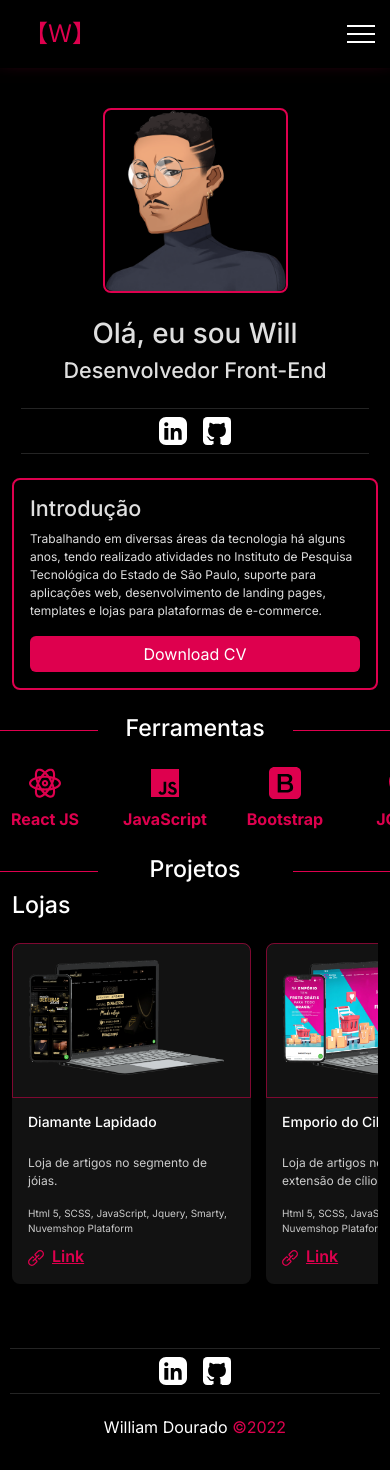
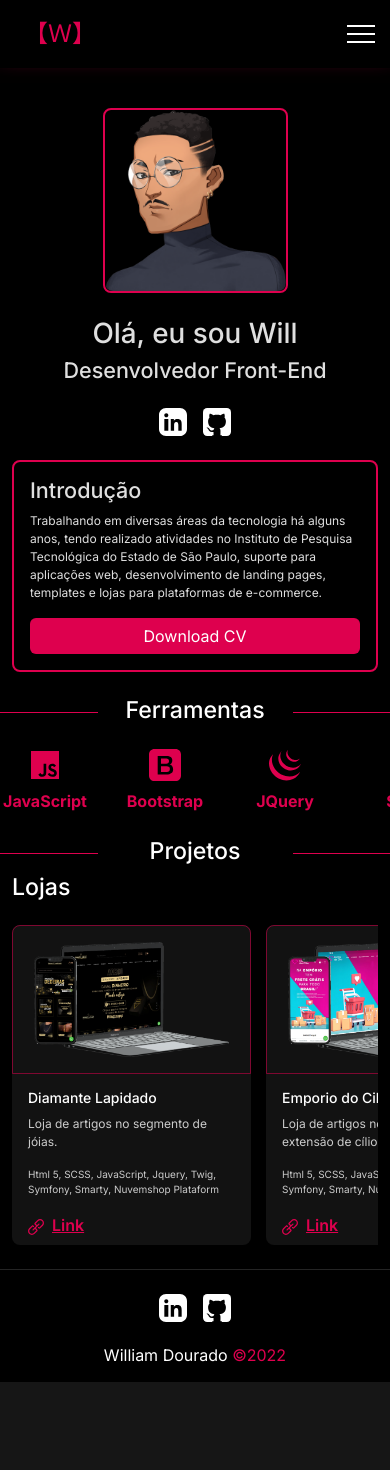
Before and after one commit to WillDFz/react-portfolio, a Next.js app: page / in a window 390 px wide. After the commit the page ends 1382 px from the top, so only its background shows below. Built offline with nearby package versions, Linux system fonts and the light colour scheme.

Commit message:
Feat: Responsive Desktop

```diff
--- a/src/components/Sections/Introduction/index.jsx
+++ b/src/components/Sections/Introduction/index.jsx
@@ -15,20 +15,19 @@ const Introduction = () => {
             className={`${styles.introductionSection} pb-4 mt-5`}
         >
             <Container>
-                <Row>
+                <Row className="justify-content-lg-center">
                     <Col xs={12} lg={3}>
                         <Avatar />
                     </Col>
-                    <Col xs={12} lg={4} className="text-center mt-4">
+                    <Col xs={12} lg={4} className="text-center d-lg-flex align-items-lg-center  mt-4">
                         <div className={`${styles.titleContainer}`}>
                             <h1>Olá, eu sou Will</h1>
                             <h4>Desenvolvedor Front-End</h4>
+                            <SocialLinks className="d-none d-lg-block mb-4" />
                         </div>
                     </Col>
-                    <Col xs={12} className="mb-4">
-                        <SocialLinks />
-                    </Col>
-                    <Col xs={12} lg={6}>
+
+                    <Col xs={12} lg={8}>
                         <div className={`${styles.introductionWrapper}`}>
                             <div className={`${styles.textContainer}`}>
                                 <h4>Introdução</h4>
--- a/src/components/Sections/Projects/Stores/index.jsx
+++ b/src/components/Sections/Projects/Stores/index.jsx
@@ -1,5 +1,5 @@
 import React from "react";
-import Image from 'next/image'
+import Image from "next/image";
 import { Col, Container, Row } from "react-bootstrap";
 
 import styles from "./styles.module.scss";
@@ -27,13 +27,13 @@ const Stores = () => {
                             spaceBetween={15}
                             slidesPerView={1.5}
                             autoplay={{
-                                delay: 5000,
+                                delay: 3000,
                             }}
                             loop={true}
                             modules={[Autoplay]}
                             breakpoints={{
                                 1024: {
-                                    slidesPerView: 4,
+                                    slidesPerView: 3.75,
                                 },
                             }}
                             observer={true}
@@ -44,10 +44,14 @@ const Stores = () => {
                                         <div
                                             className={`${styles.itemImageContainer}`}
                                         >
-                                            <Image  src={`/${store.image}`} width={195} height={115} />
+                                            <Image
+                                                src={`/${store.image}`}
+                                                width={195}
+                                                height={115}
+                                            />
                                         </div>
                                         <div
-                                            className={`${styles.cardBody} p-3`}
+                                            className={`${styles.cardBody} p-3 pb-0`}
                                         >
                                             <h6
                                                 className={`${styles.storeName}`}
@@ -64,7 +68,8 @@ const Stores = () => {
                                             >
                                                 {store?.tools}
                                             </div>
-                                            <div className="cardFooter">
+                                        </div>
+                                        <div className={`${styles.cardFooter} ps-3 pb-2`}>
                                             <a
                                                 href={store?.url}
                                                 className={`${styles.storeLink}`}
@@ -80,7 +85,6 @@ const Stores = () => {
                                             </a>
                                         </div>
                                     </div>
-                                    </div>
                                 </SwiperSlide>
                             ))}
                         </Swiper>
--- a/src/components/Sections/Projects/Stores/styles.module.scss
+++ b/src/components/Sections/Projects/Stores/styles.module.scss
@@ -3,18 +3,29 @@
 }
 
 .item {
+    min-height: 320px;
     background: #ffffff12;
     border-radius: 0.5rem;
 
+    @media (min-width: 1200px) {
+        min-height: 350px;
+    }
+
     .itemImageContainer {
+        display: flex;
+        align-items: center;
+        justify-content: center;
         border: 1px solid #de004e88;
         border-radius: 0.5rem 0.5rem 0 0;
         padding: 1rem;
     }
 
     .cardBody {
+        display: flex;
+        flex-direction: column;
+        justify-content: flex-end;
+
         .storeName {
-            height: 2rem;
             font-size: 0.875rem;
             color: #fff;
         }
@@ -23,16 +34,25 @@
             font-size: 0.75rem;
             color: #ccc;
         }
-        .storeTools{
+
+        .storeTools {
             font-size: 0.625rem;
             color: #ccc;
         }
-        .storeLink{
-            font-weight: 600;
-            color: #de004e;
-            img{
-                height: 1rem;
-            }
+
+    }
+
+    .cardFooter {
+        position: absolute;
+        bottom: 0;
+    }
+
+    .storeLink {
+        font-weight: 600;
+        color: #de004e;
+
+        img {
+            height: 1rem;
         }
     }
 
--- a/src/components/Sections/Projects/index.jsx
+++ b/src/components/Sections/Projects/index.jsx
@@ -10,7 +10,7 @@ import Stores from "./Stores";
 
 const Projects = () => {
     return (
-        <section id="Projects" className={`${styles.projectSection}`}>
+        <section id="Projects" className={`${styles.projectSection} pb-4`}>
             <div>
                 <h3 className={`${styles.title} text-center pt-4`}>Projetos</h3>
             </div>
--- a/src/components/Sections/Skills/index.jsx
+++ b/src/components/Sections/Skills/index.jsx
@@ -21,10 +21,14 @@ const Skills = () => {
                             className={`${styles.skillsSwiper}`}
                             spaceBetween={30}
                             slidesPerView={3.5}
+                            autoplay={{
+                                delay: 5000,
+                            }}
                             loop={true}
+                            modules={[Autoplay]}
                             breakpoints={{
                                 1024: {
-                                    slidesPerView: 4.5,
+                                    slidesPerView: 5,
                                 },
                             }}
                         >
--- a/src/components/SocialLinks/index.jsx
+++ b/src/components/SocialLinks/index.jsx
@@ -4,7 +4,7 @@ import styles from './styles.module.scss';
 
 function SocialLinks() {
     return (
-        <div className={`${styles.linksContainer} d-flex justify-content-center mt-3 py-2`}>
+        <div className={`${styles.linksContainer} d-flex justify-content-center my-3 py-2`}>
             <div className={`${styles.linkWrapper} mx-2`}>
                 <a href="https://www.linkedin.com/in/william-dourado-143527170/">
                     <img src="svg/linkedin.svg" target="_blank" alt="" />
--- a/src/components/SocialLinks/styles.module.scss
+++ b/src/components/SocialLinks/styles.module.scss
@@ -1,9 +1,6 @@
 .linksContainer {
     width: 95%;
     margin: auto;
-    border-top: 1px solid #ffffff24;
-    border-bottom: 1px solid #ffffff24;
-
     .linkWrapper {
         a {
             img {
--- a/src/components/UI/Footer/index.jsx
+++ b/src/components/UI/Footer/index.jsx
@@ -5,12 +5,12 @@ import styles from "./styles.module.scss";
 const Footer = () => {
     return (
         <section className={`${styles.footer}`}>
-            <Container fluid className="pt-5">
+            <Container fluid className="">
                 <Row>
                     <Col xs={12} className="px-0">
                         <SocialLinks />
                     </Col>
-                    <Col className="text-center py-4">
+                    <Col className="text-center pb-2">
                         <h6 className={`${styles.footNote}`}>William Dourado <span>©2022</span></h6>
                     </Col>
                 </Row>
--- a/src/components/UI/Footer/styles.module.scss
+++ b/src/components/UI/Footer/styles.module.scss
@@ -1,4 +1,5 @@
 .footer {
+    border-top: 1px solid #ffffff24;
     background: #000000;
 
     .footNote {
--- a/src/components/UI/Header/SideBar/styles.module.scss
+++ b/src/components/UI/Header/SideBar/styles.module.scss
@@ -15,8 +15,6 @@
         ul {
             list-style: none;
 
-            li {}
-
             a {
 
                 text-decoration: none;
--- a/src/components/UI/NavBar/NavigationBar.jsx
+++ b/src/components/UI/NavBar/NavigationBar.jsx
@@ -17,9 +17,6 @@ const NavigationBar = () => {
                         Projetos
                     </a>
                 </li>
-                <li className="ps-3 py-2">
-                    <a className="btn">Contato</a>
-                </li>
             </ul>
         </div>
     );
--- a/src/json/stores.json
+++ b/src/json/stores.json
@@ -3,57 +3,57 @@
         "id": 1,
         "name": "Andréia Carvalho Decoração",
         "url": "https://andreiacarvalhodecor.com.br/",
-        "image": "images/projects/andreiacarvalhodecor.PNG" ,
+        "image": "images/projects/andreiacarvalhodecor.PNG",
         "description": "Loja de artigos no segmento de casa e decoração.",
-        "tools": "Html 5, SCSS, JavaScript, Jquery, Smarty, Nuvemshop Plataform"
+        "tools": "Html 5, SCSS, JavaScript, Jquery, Twig, Symfony, Smarty, Nuvemshop Plataform"
     },
     {
         "id": 2,
         "name": "Diamante Lapidado",
         "url": "https://www.diamantelapidado.com.br/",
-        "image": "images/projects/diamantelapidado.PNG" ,
+        "image": "images/projects/diamantelapidado.PNG",
         "description": "Loja de artigos no segmento de jóias.",
-        "tools": "Html 5, SCSS, JavaScript, Jquery, Smarty, Nuvemshop Plataform"
+        "tools": "Html 5, SCSS, JavaScript, Jquery, Twig, Symfony, Smarty, Nuvemshop Plataform"
     },
     {
         "id": 3,
         "name": "Emporio do Cilios",
         "url": "https://www.emporiodoscilios.com.br/",
-        "image": "images/projects/emporiodoscilios.PNG" ,
+        "image": "images/projects/emporiodoscilios.PNG",
         "description": "Loja de artigos no seguimento de extensão de cílios.",
-        "tools": "Html 5, SCSS, JavaScript, Jquery, Smarty, Nuvemshop Plataform"
+        "tools": "Html 5, SCSS, JavaScript, Jquery, Twig, Symfony, Smarty, Nuvemshop Plataform"
     },
     {
         "id": 4,
         "name": "Imperium das Joias",
         "url": "https://imperiumdasjoias.com.br/",
-        "image": "images/projects/imperiumdasjoias.PNG" ,
+        "image": "images/projects/imperiumdasjoias.PNG",
         "description": "Loja de artigos no segmento de jóias.",
-        "tools": "Html 5, SCSS, JavaScript, Jquery, Smarty, Nuvemshop Plataform"
+        "tools": "Html 5, SCSS, JavaScript, Jquery, Twig, Symfony, Smarty, Nuvemshop Plataform"
     },
     {
         "id": 5,
         "name": "Rennova",
         "url": "https://compre.rennova.me/",
-        "image": "images/projects/rennova.PNG" ,
+        "image": "images/projects/rennova.PNG",
         "description": "Loja de artigos no segmento de saúde/beleza.",
-        "tools": "Html 5, SCSS, JavaScript, Jquery, Smarty, Nuvemshop Plataform"
+        "tools": "Html 5, SCSS, JavaScript, Jquery, Twig, Symfony, Smarty, Nuvemshop Plataform"
     },
     {
         "id": 6,
         "name": "Rennova Beauté",
         "url": "https://www.rennovabeaute.com/",
-        "image": "images/projects/rennovabeaute.PNG" ,
+        "image": "images/projects/rennovabeaute.PNG",
         "description": "Loja de artigos no segmento de saúde/beleza.",
-        "tools": "Html 5, SCSS, JavaScript, Jquery, Smarty, Nuvemshop Plataform"
+        "tools": "Html 5, SCSS, JavaScript, Jquery, Twig, Symfony, Smarty, Nuvemshop Plataform"
     },
 
     {
         "id": 7,
         "name": "ZenSleep",
         "url": "https://www.zensleep.com.br/",
-        "image": "images/projects/zensleep.PNG" ,
+        "image": "images/projects/zensleep.PNG",
         "description": "Loja de artigos no segmento de travesseiros.",
-        "tools": "Html 5, SCSS, JavaScript, Jquery, Smarty, Nuvemshop Plataform"
+        "tools": "Html 5, SCSS, JavaScript, Jquery, Twig, Symfony, Smarty, Nuvemshop Plataform"
     }
 ]
```
Lines whose indentation alone changed are shown as unchanged.
